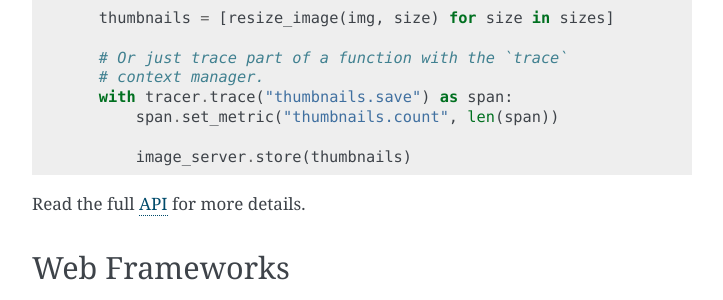
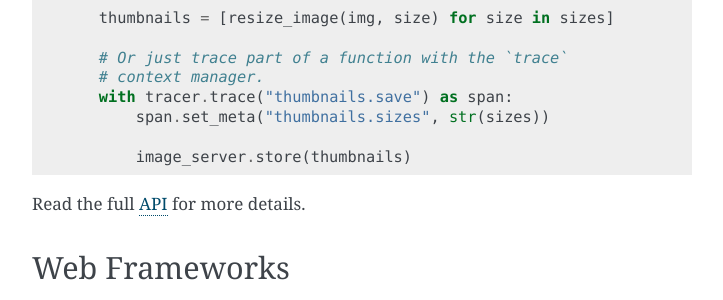
Before and after one commit to korniltsev-grafanista/pyroscope-python, a Sphinx documentation site: the page built from docs/index.rst, in a window 1280 px wide and 900 px high, scrolled down 2253 px. Shown: the part 152-452 px from the top of the window, without its empty margins (388-1111 px from the left). Built offline with Sphinx 7.4.7, drawn with Linux system fonts in a browser that asks for light colours.

Commit message:
correctly remove unimplemented function
Upstream-Commit: e3bbe50f6153b85df02dc8973094479962c67476

```diff
--- a/docs/index.rst
+++ b/docs/index.rst
@@ -101,7 +101,7 @@ small example that shows adding a custom span to a Flask application::
         # Or just trace part of a function with the `trace`
         # context manager.
         with tracer.trace("thumbnails.save") as span:
-            span.set_metric("thumbnails.count", len(span))
+            span.set_meta("thumbnails.sizes", str(sizes))
 
             image_server.store(thumbnails)
 
```
